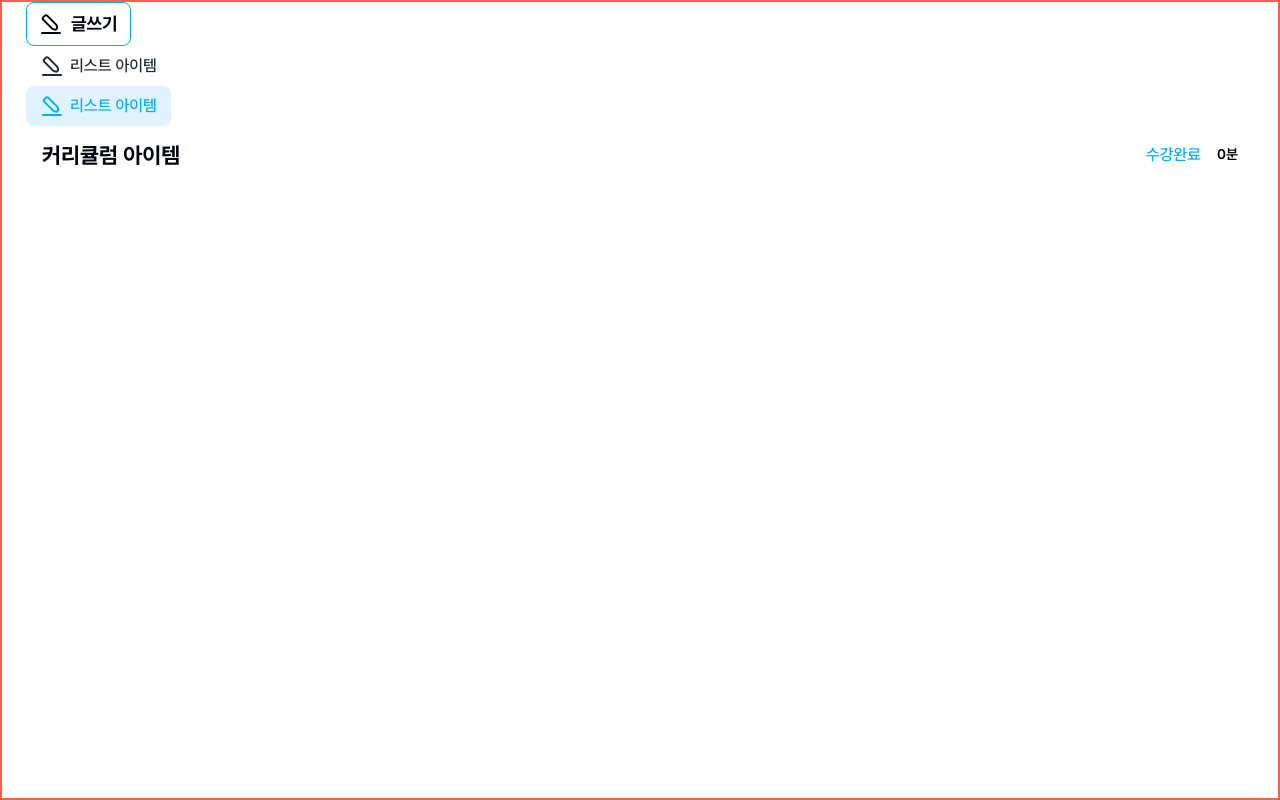
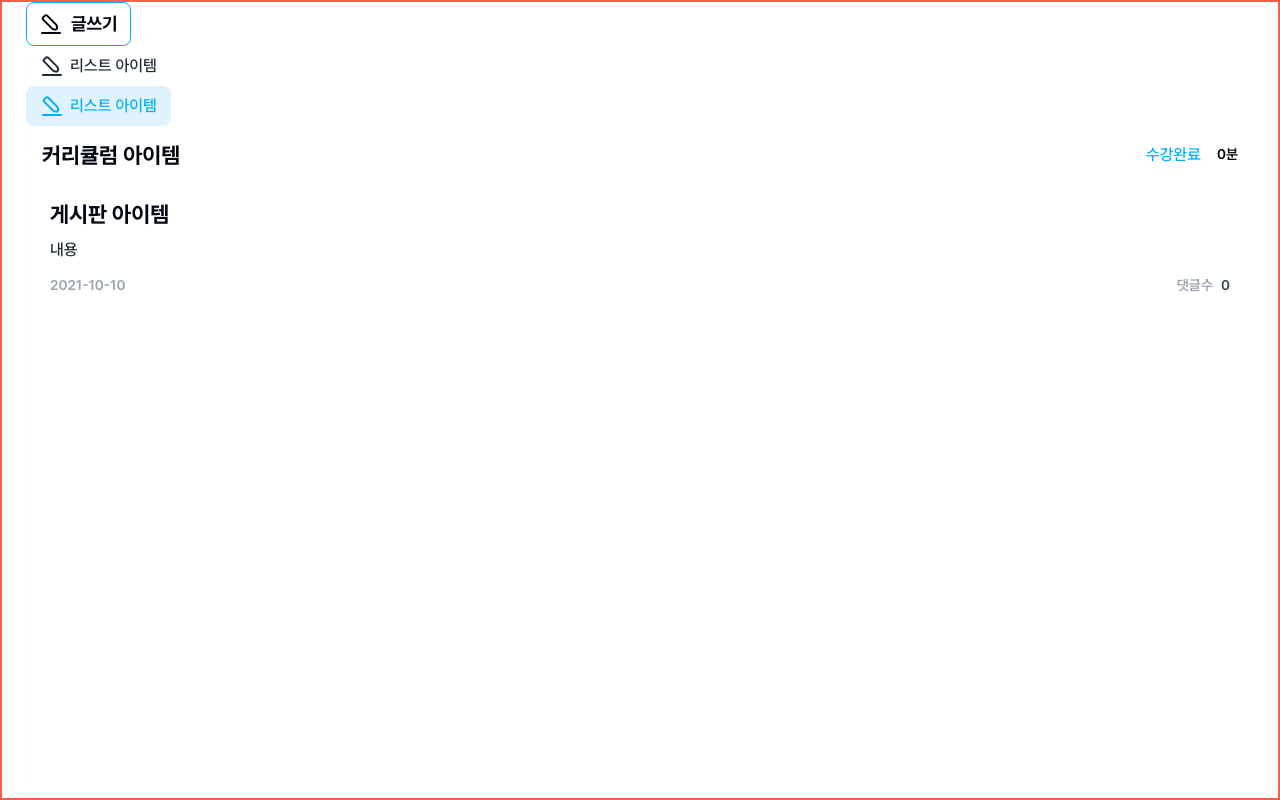
Before and after one commit to mung96/gongkademy_front, a Next.js app: page / in a window 1280 px wide. Built offline with nearby package versions, Linux system fonts and the light colour scheme.

Commit message:
design: 게시간 item css작업

```diff
--- a/src/app/(with-header)/page.tsx
+++ b/src/app/(with-header)/page.tsx
@@ -4,6 +4,7 @@ import Button from '@/components/Button';
 import PencilIcon from '@/app/assets/svg/PencilIcon.svg';
 import ListItem from '@/components/ListItem';
 import CurriculumItem, { PlayStatus } from '@/course/CurriculumItem';
+import BoardItem, { BoardCategory } from '@/board/BoardItem';
 
 export default function Home() {
   return (
@@ -14,6 +15,15 @@ export default function Home() {
       <ListItem label="리스트 아이템" icon={<PencilIcon />} isSelect={false} />
       <ListItem label="리스트 아이템" icon={<PencilIcon />} isSelect={true} />
       <CurriculumItem title="커리큘럼 아이템" runTime={0} status={PlayStatus.COMPLETED} />
+      <BoardItem
+        title="게시판 아이템"
+        content="내용"
+        date="2021-10-10"
+        category={BoardCategory.WORRY}
+        courseTitle="코스 타이틀"
+        lectureTitle="강의 타이틀"
+        commentCount={0}
+      />
     </>
   );
 }
--- /dev/null
+++ b/src/board/BoardItem.tsx
@@ -0,0 +1,45 @@
+export enum BoardCategory {
+  QUESTION = 'QUESTION',
+  WORRY = 'WORRY',
+}
+
+type Props = {
+  title: string;
+  content: string;
+  date: string;
+  category: BoardCategory;
+  courseTitle?: string;
+  lectureTitle?: string;
+  commentCount: number;
+};
+
+export default function BoardItem({ title, content, date, category, courseTitle, lectureTitle, commentCount }: Props) {
+  return (
+    <li className="flex flex-col gap-2 px-4 py-4 rounded-lg tablet:px-6 bg-neutral-gray-0 hover:bg-neutral-gray-50 min-w-[340px]">
+      {category === BoardCategory.QUESTION && (
+        <div className="flex items-center gap-2 tablet:hidden">
+          <p className="text-neutral-gray-400 body2">{courseTitle}</p>
+          <p className="text-neutral-gray-400 body2">{lectureTitle}</p>
+        </div>
+      )}
+
+      <p className="text-neutral-gray-950 subtitle2 tablet:subtitle3">{title}</p>
+      <p className="text-neutral-gray-800 body1">{content}</p>
+      <div className="flex justify-between mt-1">
+        <div className="flex gap-3">
+          {category === BoardCategory.QUESTION && (
+            <div className="flex items-center gap-2 max-tablet:hidden">
+              <p className="text-neutral-gray-400 body2">{courseTitle}</p>
+              <p className="text-neutral-gray-400 body2">{lectureTitle}</p>
+            </div>
+          )}
+          <p className="text-neutral-gray-400 body2">{date}</p>
+        </div>
+        <div className="flex gap-2">
+          <p className="text-neutral-gray-400 body2">댓글수</p>
+          <p className="text-neutral-gray-700 body2">{commentCount}</p>
+        </div>
+      </div>
+    </li>
+  );
+}
--- a/src/course/CurriculumItem.tsx
+++ b/src/course/CurriculumItem.tsx
@@ -41,7 +41,7 @@ type Props = {
 
 export default function CurriculumItem({ title, runTime, status }: Props) {
   return (
-    <li className="flex items-center justify-between h-[58px] px-4 rounded-lg">
+    <li className="flex items-center justify-between h-[58px] px-4 rounded-lg min-w-[500px]">
       <p className="text-neutral-gray-950 subtitle2 tablet:subtitle3">{title}</p>
       <div className="flex items-center gap-4">
         <p className={twMerge('body1', statusStyles({ status }))}>{getStatusLabel(status)}</p>
```
